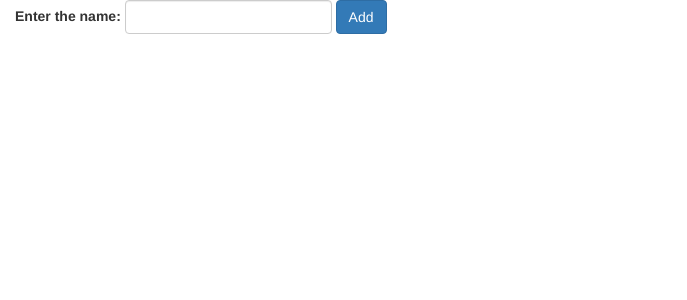
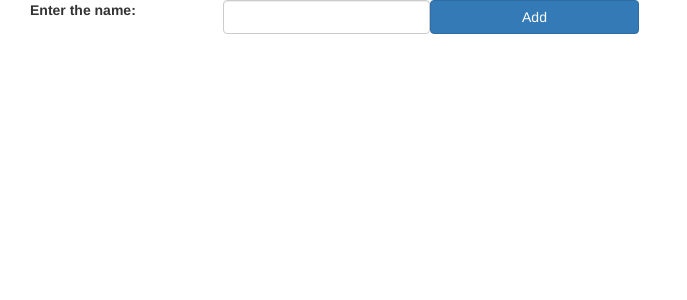
Before and after one commit to jayesh10/chat, a PHP site: page / in a window 1280 px wide. Shown: the top 300 px of the page, without its empty margins (0-687 px from the left). Run offline with PHP 8.4, Linux system fonts and the light colour scheme; some libraries are stand-ins or nearby versions.

Commit message:
Updated index.php

```diff
--- a/index.php
+++ b/index.php
@@ -14,9 +14,11 @@
  	<div class="row">
 		  <div class="col-xs-12 col-sm-6 col-md-12">
   			<div class="form-group form-inline">
-  					<label id="name-id">Enter the name:</label>
-					  <input type="text" class="form-control" id="name">
-                       <button  align="center "type="submit" class="btn btn-primary">Add</button>
+  					<label id="name-id"class="col-xs-2">Enter the name:</label>
+
+					  <input type="text" class="form-control col-xs-8" id="name">
+
+                       <button  align="center "type="submit" class="btn btn-primary col-xs-2">Add</button>
   			</div>
   		</div>
 	</div>
```
